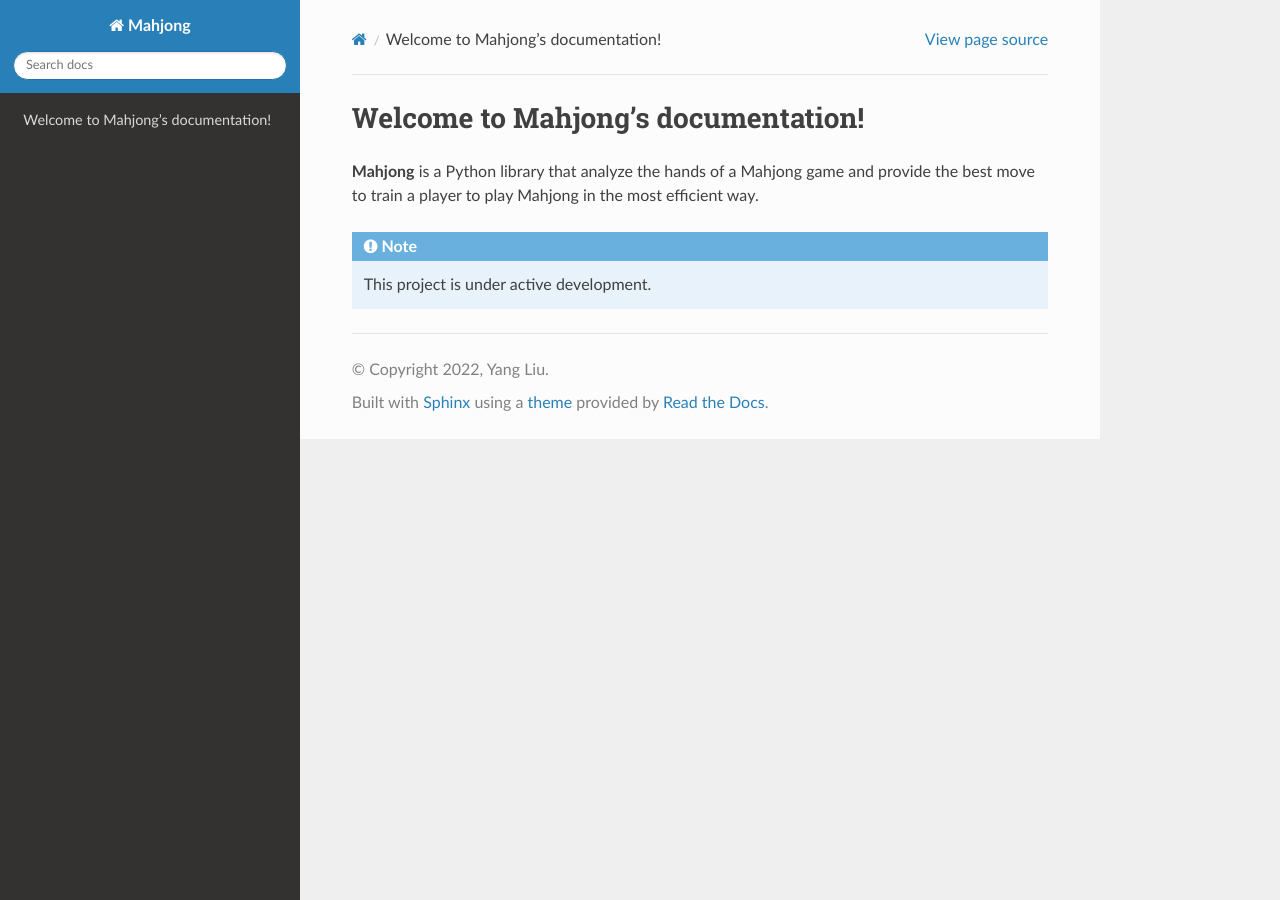
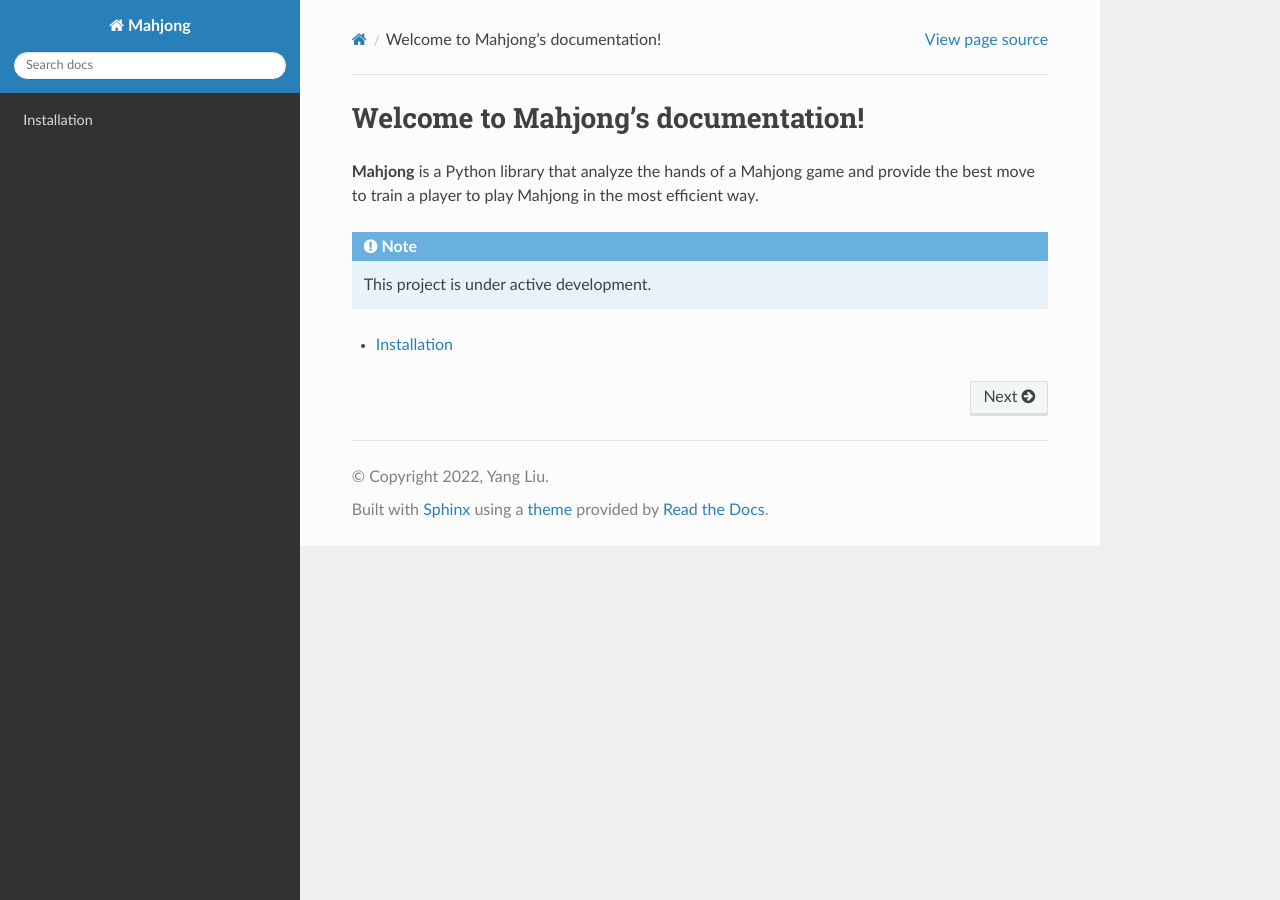
Before and after one commit to yangliu2/mahjong, a Sphinx documentation site: the page built from docs/source/index.rst, in a window 1280 px wide. Built offline with Sphinx 7.4.7 and the Read the Docs theme 2.0.0, drawn with Linux system fonts in a browser that asks for light colours.

Commit message:
add installation page

```diff
--- a/docs/source/index.rst
+++ b/docs/source/index.rst
@@ -8,3 +8,7 @@ way.
 .. note::
 
    This project is under active development.
+
+.. toctree::
+
+   installation
```
